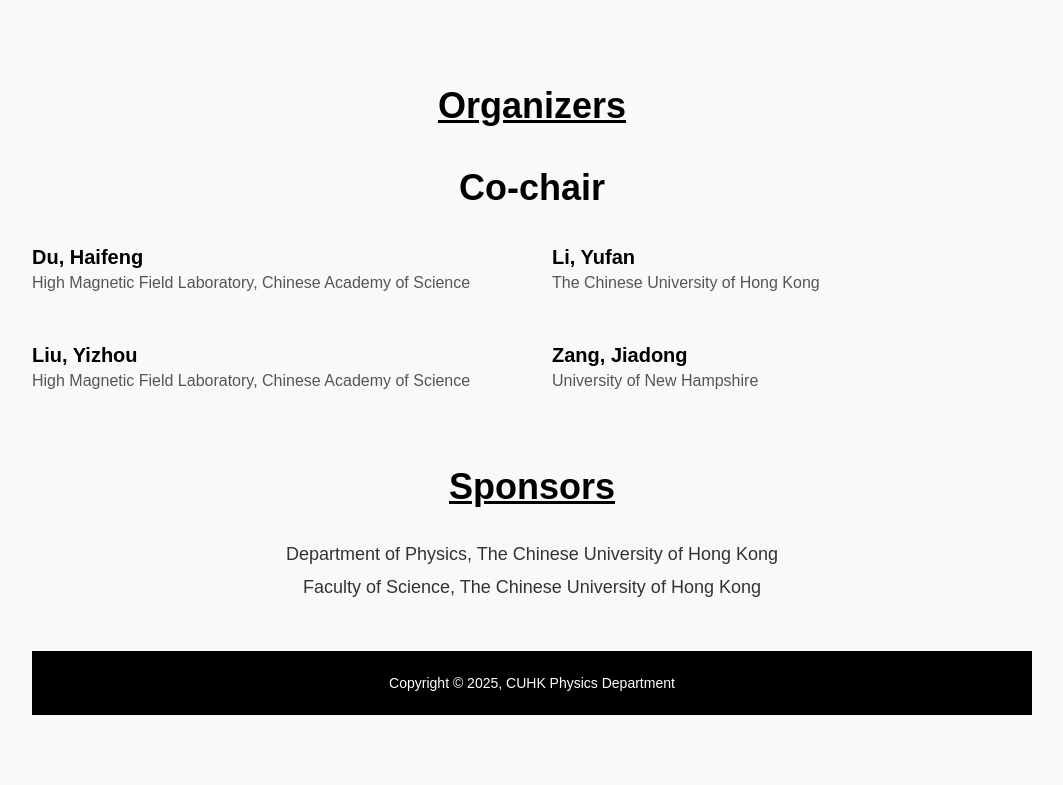
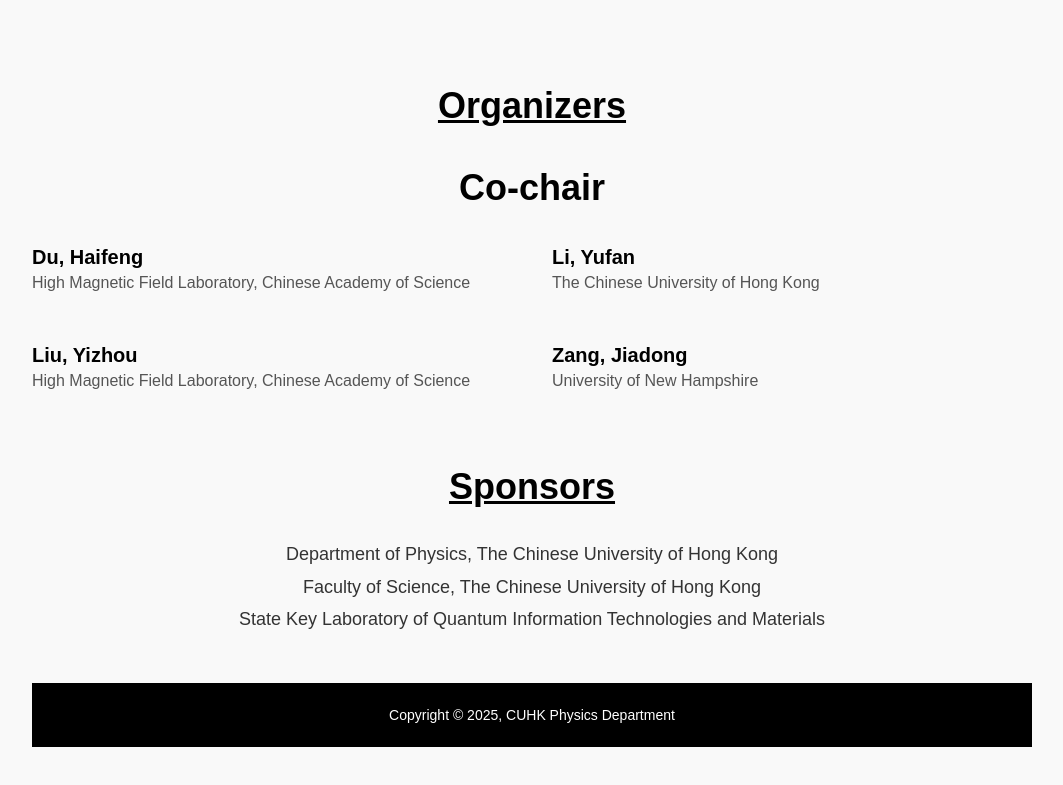
Before and after one commit to hkwangpc123-hash/TopQM, a plain HTML site: page speakers.html in a window 1280 px wide. Shown: the part 758-1543 px from the top of the page, without its empty margins (108-1171 px from the left). Drawn offline with Linux system fonts and the light colour scheme.

Commit message:
Update speakers.html

```diff
--- a/speakers.html
+++ b/speakers.html
@@ -343,7 +343,8 @@
 <h1 style="text-align: center;"><u>Sponsors</u></h1>
 <div style="text-align: center; margin: 30px 0; font-size: 18px; line-height: 1.8; color: #333;">
   Department of Physics, The Chinese University of Hong Kong<br>
-  Faculty of Science, The Chinese University of Hong Kong
+  Faculty of Science, The Chinese University of Hong Kong<br>
+  State Key Laboratory of Quantum Information Technologies and Materials
 </div>
   <br>
 
@@ -354,4 +355,5 @@
   <script src="script.js" defer></script>
 
 </body>
+
 </html>
```
